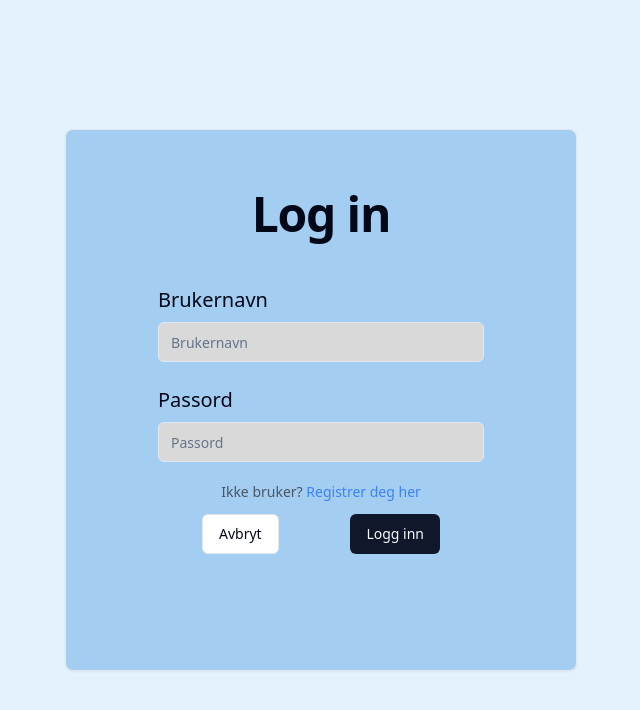
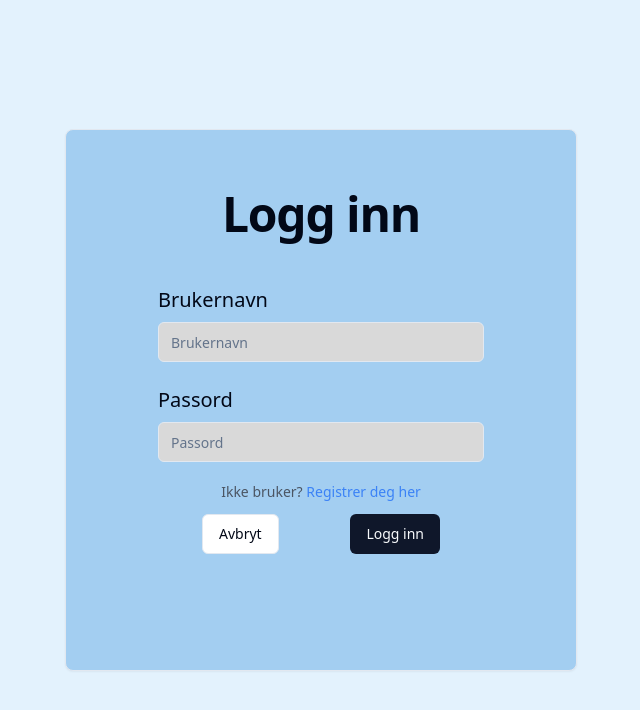
Before and after one commit to Brattetveit/Ice-breakers, a React (Vite) app in the folder client/: page /login in a window 1280 px wide. Shown: the top 710 px of the page, without its empty margins (319-959 px from the left). Built offline with nearby package versions, Linux system fonts and the light colour scheme.

Commit message:
endret til norsk

```diff
--- a/client/src/pages/Login.tsx
+++ b/client/src/pages/Login.tsx
@@ -30,7 +30,7 @@ export const Login = () => {
       <Card className="w-11/12 bg-[#A3CEF1] p-2 md:w-3/5 md:p-4 lg:w-2/5 lg:p-6">
         <CardHeader>
           <CardTitle className="mt-3 place-self-center text-3xl md:text-4xl lg:text-5xl">
-            Log in
+            Logg inn
           </CardTitle>
         </CardHeader>
         <CardContent className="m-5">
```
